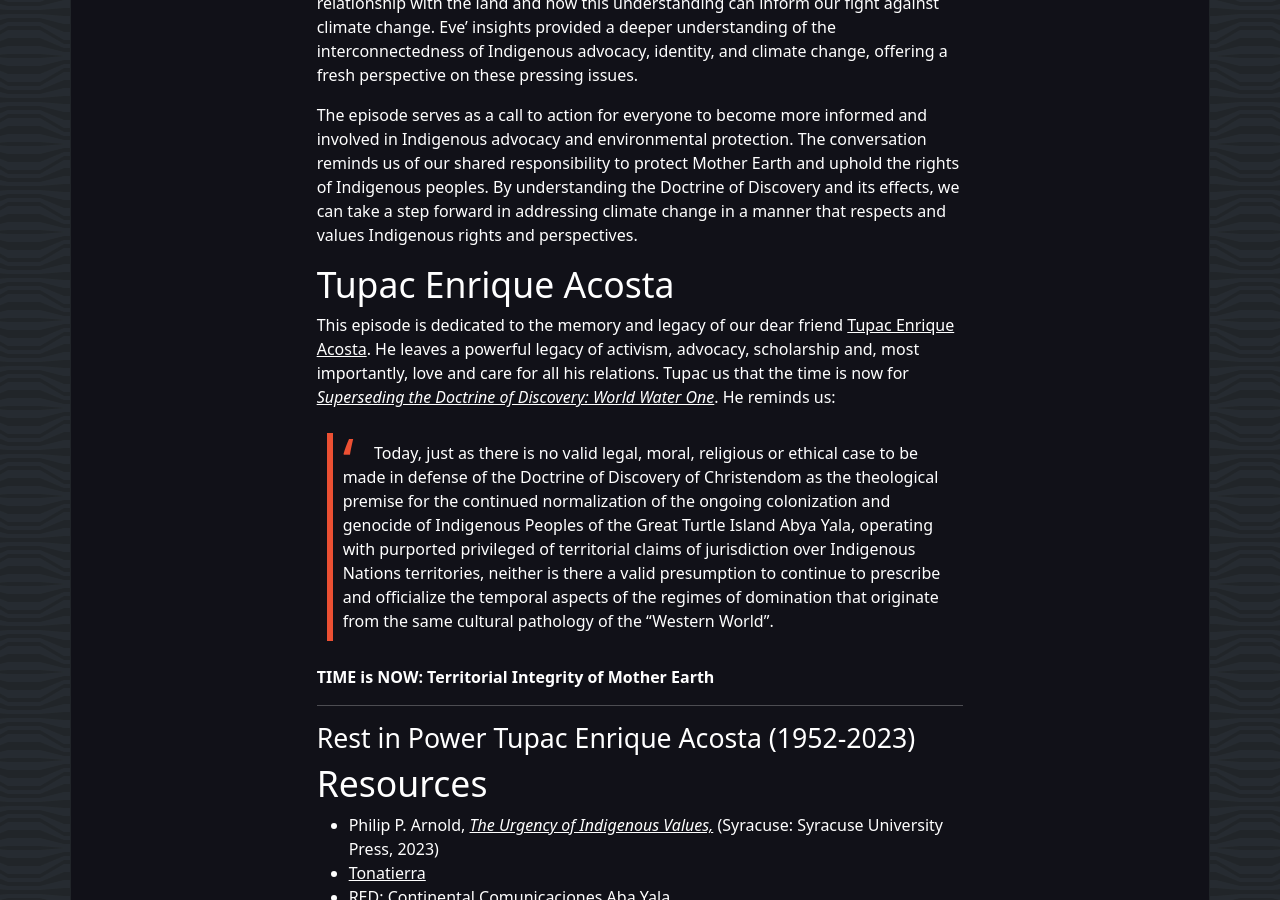
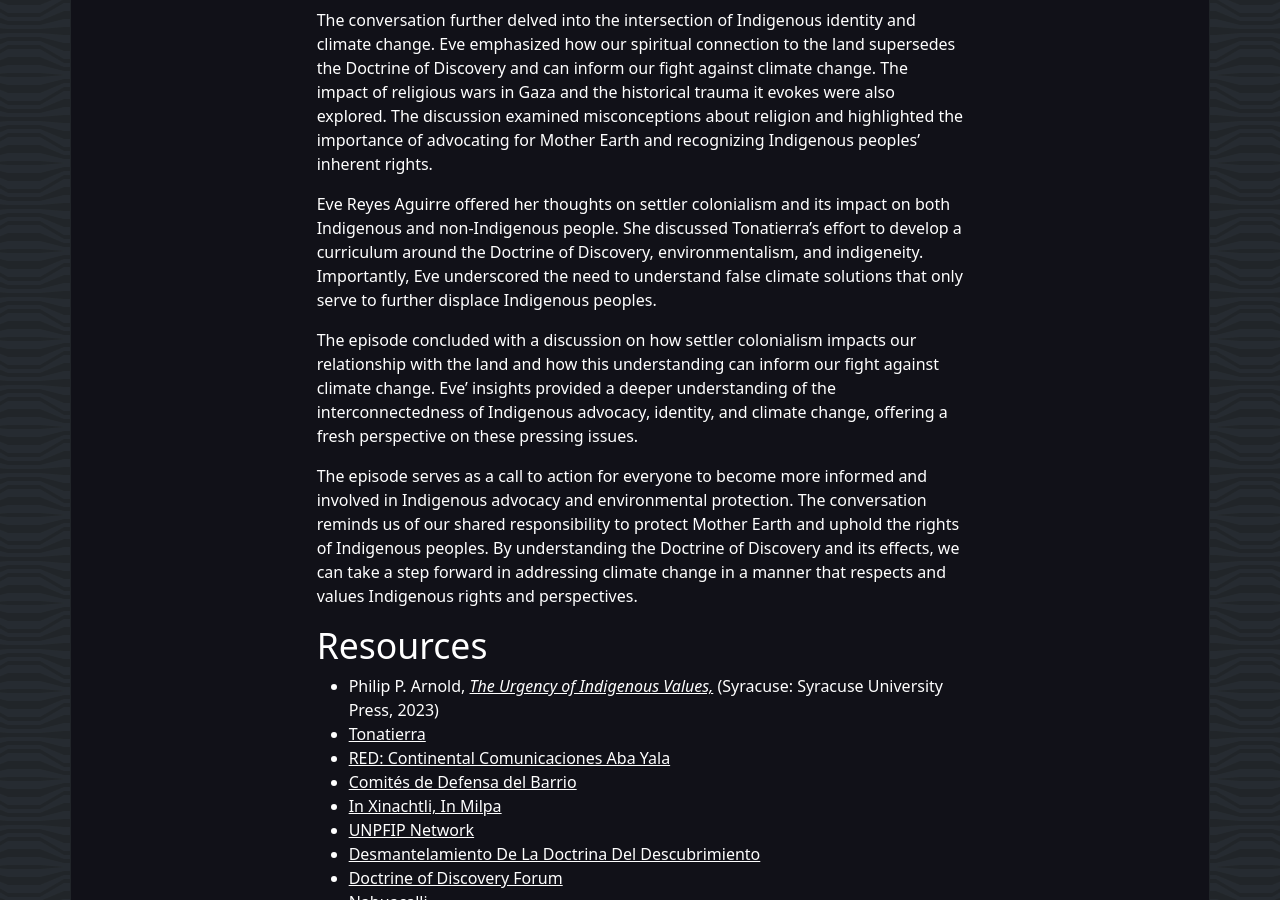
Before and after one commit to adamdjbrett/podcast-doctrineofdiscovery-v2, a Jekyll site: the page built from _posts/2023-11-15-episode-03.md, in a window 1280 px wide and 900 px high, scrolled down 3196 px. Built offline with Jekyll 4.4.1, drawn with Linux system fonts in a browser that asks for light colours; some of the changed text lies outside the part shown.

Commit message:
Update 2023-11-15-episode-03.md

```diff
--- a/_posts/2023-11-15-episode-03.md
+++ b/_posts/2023-11-15-episode-03.md
@@ -57,18 +64,6 @@
 
 The episode serves as a call to action for everyone to become more informed and involved in Indigenous advocacy and environmental protection. The conversation reminds us of our shared responsibility to protect Mother Earth and uphold the rights of Indigenous peoples. By understanding the Doctrine of Discovery and its effects, we can take a step forward in addressing climate change in a manner that respects and values Indigenous rights and perspectives.
 
-## Tupac Enrique Acosta
-
-This episode is dedicated to the memory and legacy of our dear friend [Tupac Enrique Acosta](/season1/episode-05/). He leaves a powerful legacy of activism, advocacy, scholarship and, most importantly, love and care for all his relations. Tupac us that the time is now for [*Superseding the Doctrine of Discovery: World Water One*](https://doctrineofdiscovery.org/blog/1CEMANAHUAC/). He reminds us:
-> Today, just as there is no valid legal, moral, religious or ethical case to be made in defense of the Doctrine of Discovery of Christendom as the theological premise for the continued normalization of the ongoing colonization and genocide of Indigenous Peoples of the Great Turtle Island Abya Yala, operating with purported privileged of territorial claims of jurisdiction over Indigenous Nations territories, neither is there a valid presumption to continue to prescribe and officialize the temporal aspects of the regimes of domination that originate from the same cultural pathology of the “Western World”.
-
-**TIME is NOW: Territorial Integrity of Mother Earth**
-
-* * *
-
-### [Rest in Power Tupac Enrique Acosta (1952-2023)](https://www.ienearth.org/tupac-enrique-acosta-rest-in-power/)
-
-
 ## Resources
 - Philip P. Arnold, [*The Urgency of Indigenous Values,*](https://bookshop.org/p/books/the-urgency-of-indigenous-values-philip-p-arnold/19942005?aid=56272&ean=9780815638087&listref=whitetoolong-newsletter-bookshelf) (Syracuse: Syracuse University Press, 2023)
 - [Tonatierra](https://tonatierra.org/)
```
Also changed, not shown: other parts of _posts/2023-11-15-episode-03.md (+8 -1 lines).
